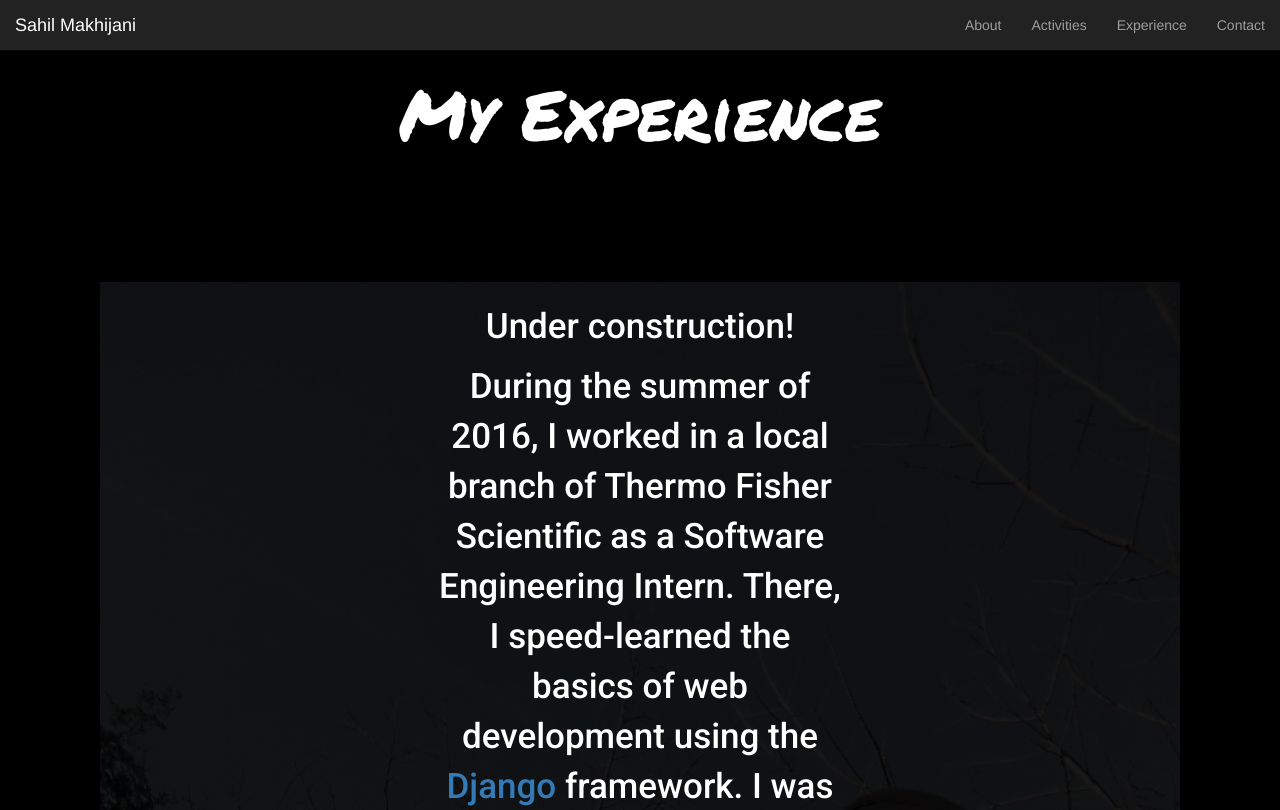
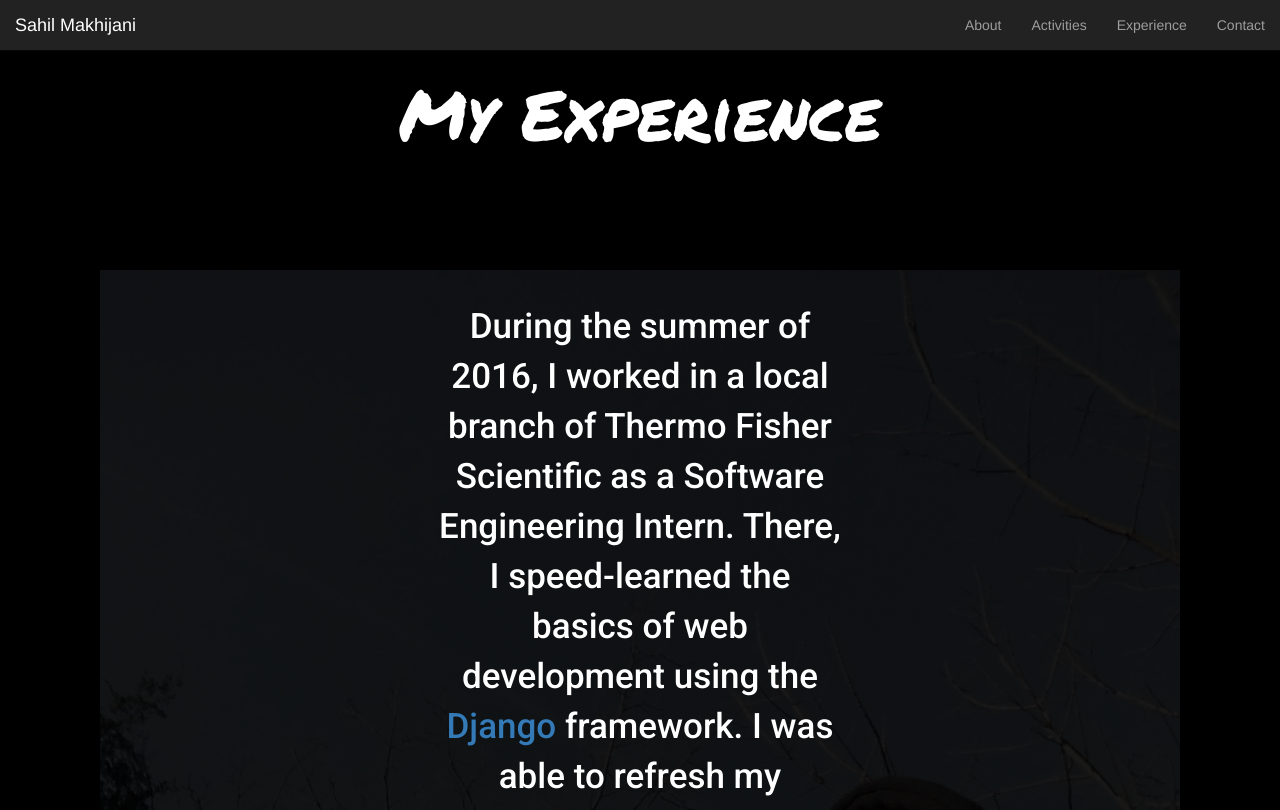
Before and after one commit to SahilMak/sahilmak.github.io, a plain HTML site: page experience.html in a window 1280 px wide. Shown: the top 810 px of the page. Drawn offline with nearby package versions, Linux system fonts and the light colour scheme.

Commit message:
Removed placeholder from Experience text

```diff
--- a/experience.html
+++ b/experience.html
@@ -27,7 +27,6 @@
 <h1 class="head-text">My Experience</h1>
 <div class="row body">
     <div class="col-md-4 col-md-offset-4">
-        <p class="body-text">Under construction!</p>
         <p class="body-text">During the summer of 2016, I worked in a local branch of Thermo Fisher Scientific as a
             Software Engineering Intern. There, I speed-learned the basics of web development using the <a
                     href="https://www.djangoproject.com/" target="_blank">Django</a> framework. I was able to refresh my
```
